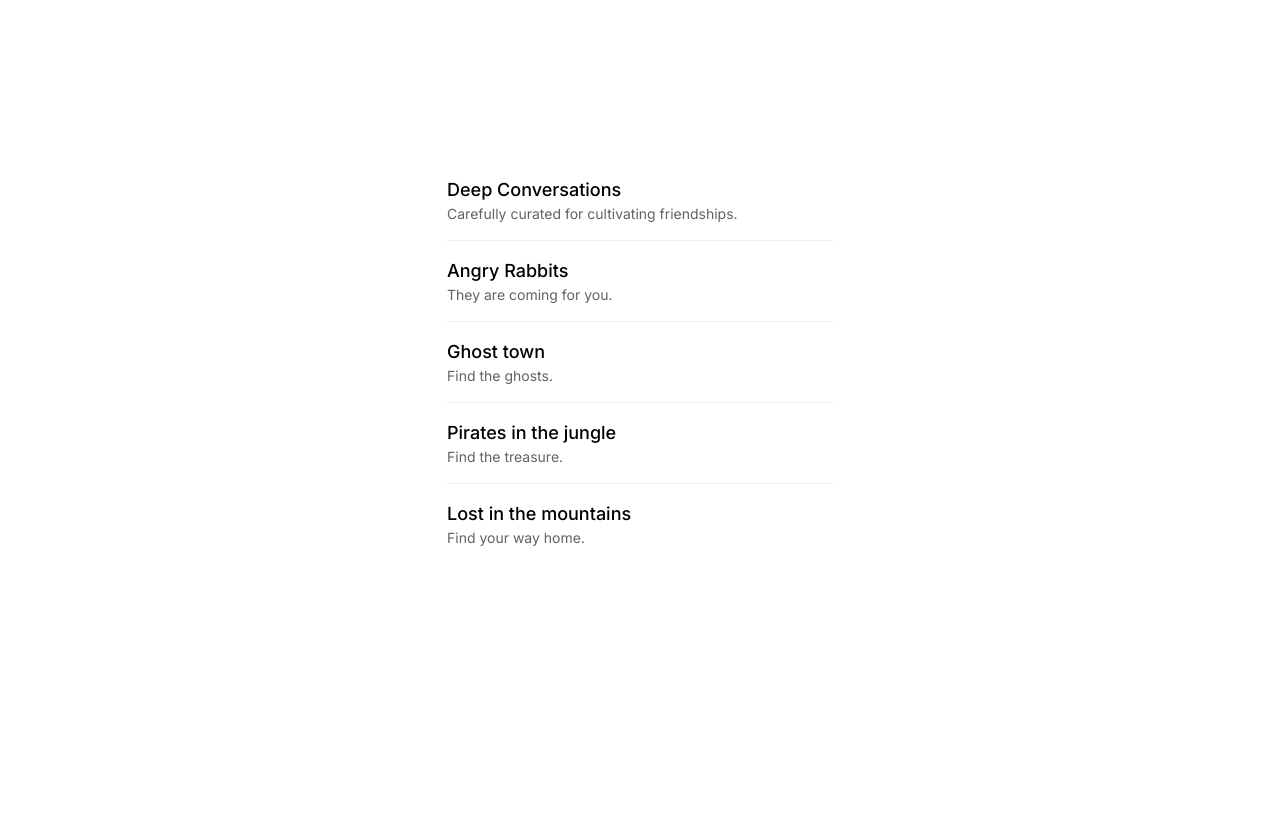
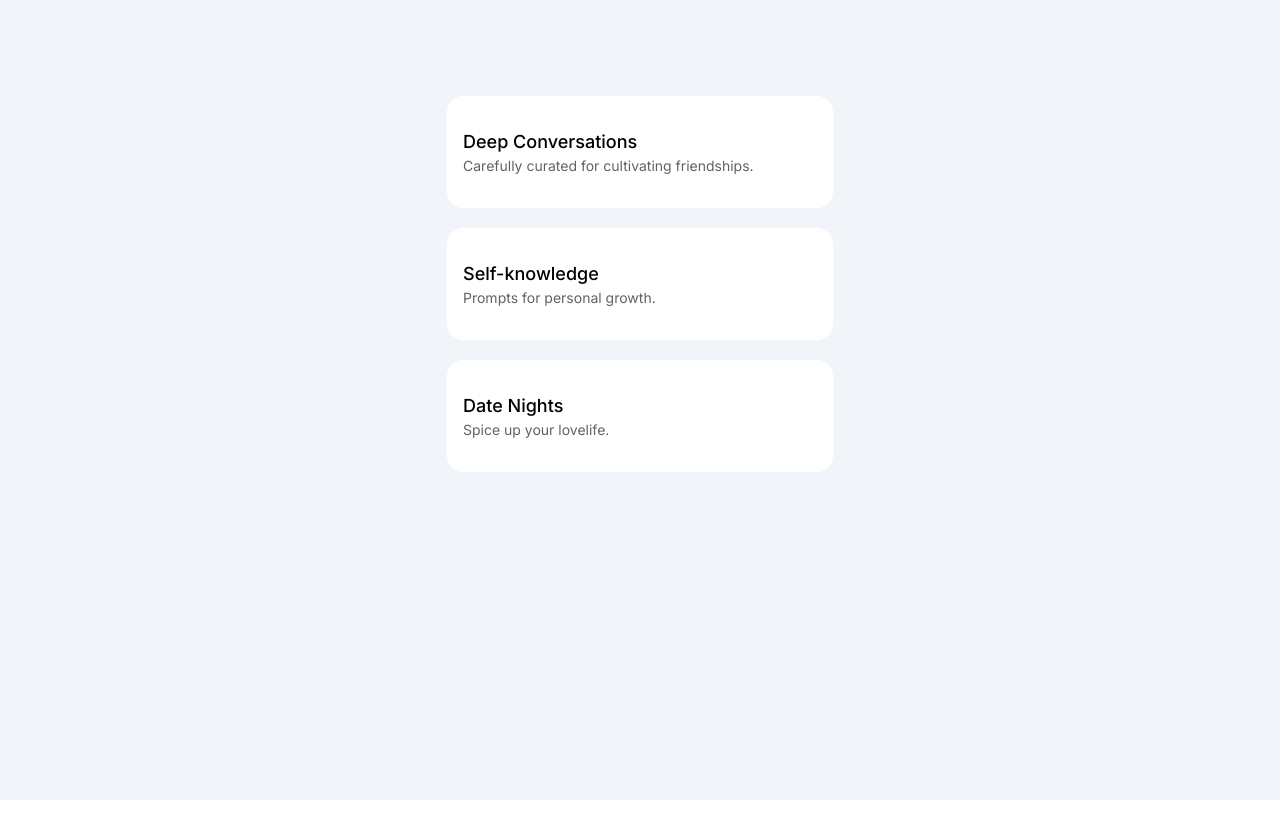
Before and after one commit to malikpiara/earnest, a Next.js app: page / in a window 1280 px wide. After the commit the page ends 800 px from the top, so only its background shows below. Built offline with nearby package versions, Linux system fonts and the light colour scheme.

Commit message:
Started styling list items to make them look like cards.

```diff
--- a/app/globals.css
+++ b/app/globals.css
@@ -75,24 +75,12 @@
     }
   }
 
-
-.list {
-  position: relative;
-  display: flex;
-  width: 100%;
-  flex-direction: column;
-  align-items: center;
-  padding: 0;
-  margin: 48px 0;
-}
-
 .list li {
   display: flex;
   width: 386px;
   cursor: pointer;
   align-items: center;
   gap: 16px;
-  padding: 0;
 }
 
 .game-wrapper {
@@ -100,7 +88,6 @@
   flex-grow: 1;
   align-items: center;
   justify-content: space-between;
-  border-bottom: 1px solid #d4d6d861;
 }
 
 .list li:last-of-type .game-wrapper {
@@ -125,15 +112,6 @@
 .game-description {
   font-size: 14px;
   color: #63635d;
-}
-
-.button {
-  border-radius: 9999px;
-  background: #f1f0ef;
-  padding: 4px 12px;
-  font-size: 12px;
-  font-weight: 600;
-  color: #007aff;
 }
 
 .active-game {
--- a/app/page.js
+++ b/app/page.js
@@ -3,7 +3,7 @@ import SharedLayout from "@/components/sharedLayout";
 
 export default function Home() {
   return (
-    <main className="flex min-h-screen flex-col items-center m-4 md:p-24 gap-6">
+    <main className="flex min-h-screen flex-col items-center  md:p-24 gap-6 bg-slate-100">
 
 
       <SharedLayout/>
--- a/components/sharedLayout.js
+++ b/components/sharedLayout.js
@@ -1,6 +1,7 @@
 'use client';
 import { useEffect, useState } from "react";
 import { motion, AnimatePresence } from "framer-motion";
+import { X } from "lucide-react";
 
 export default function SharedLayout() {
   const [activeGame, setActiveGame] = useState(null);
@@ -30,11 +31,10 @@ export default function SharedLayout() {
       </AnimatePresence>
       <AnimatePresence>
         {activeGame ? (
-          <div className="active-game">
+          <div className="active-game rounded-none">
             <motion.div
               layoutId={`card-${activeGame.title}`}
               className="inner"
-              style={{ borderRadius: 0 }}
             >
               <div className="header">
 
@@ -56,8 +56,9 @@ export default function SharedLayout() {
                   <motion.button
                     layoutId={`button-${activeGame.title}`}
                     className="button"
+                    onClick={()=> setActiveGame(null)}
                   >
-                    X
+                    <X/>
                   </motion.button>
                 </div>
               </div>
@@ -74,13 +75,14 @@ export default function SharedLayout() {
           </div>
         ) : null}
       </AnimatePresence>
-      <ul className="list">
+      <ul className="list gap-5 flex flex-col w-fit items-center">
         {GAMES.map((game) => (
           <motion.li
+          whileTap={{ scale: 0.98 }}
             layoutId={`card-${game.title}`}
             key={game.title}
             onClick={() => setActiveGame(game)}
-            style={{ borderRadius: 8 }}
+            className="bg-white rounded-2xl p-4"
           >
 
             <div className="game-wrapper">
@@ -117,36 +119,19 @@ const GAMES = [
       "https://animations-on-the-web-git-how-i-use-3066e1-emilkowalski-s-team.vercel.app/how-i-use-framer-motion/how-i-code-animations/space.png",
   },
   {
-    title: "Angry Rabbits",
-    description: "They are coming for you.",
+    title: "Self-knowledge",
+    description: "Prompts for personal growth.",
     longDescription:
       "The rabbits are angry and they are coming for you. You have to defend yourself with your carrot gun. The game is not simple, you have to be fast and accurate to survive.",
     image:
       "https://animations-on-the-web-git-how-i-use-3066e1-emilkowalski-s-team.vercel.app/how-i-use-framer-motion/how-i-code-animations/rabbit.png",
   },
   {
-    title: "Ghost town",
-    description: "Find the ghosts.",
+    title: "Date Nights",
+    description: "Spice up your lovelife.",
     longDescription:
       "You are in a ghost town and you have to find the ghosts. But be careful, they are dangerous.",
     image:
       "https://animations-on-the-web-git-how-i-use-3066e1-emilkowalski-s-team.vercel.app/how-i-use-framer-motion/how-i-code-animations/ghost.webp",
   },
-  {
-    title: "Pirates in the jungle",
-    description: "Find the treasure.",
-    longDescription:
-      "You are a pirate and you have to find the treasure in the jungle. But be careful, there are traps and wild animals.",
-    image:
-      "https://animations-on-the-web-git-how-i-use-3066e1-emilkowalski-s-team.vercel.app/how-i-use-framer-motion/how-i-code-animations/pirate.png",
-  },
-
-  {
-    title: "Lost in the mountains",
-    description: "Find your way home.",
-    longDescription:
-      "You are lost in the mountains and you have to find your way home. But be careful, there are dangerous animals and you can get lost.",
-    image:
-      "https://animations-on-the-web-git-how-i-use-3066e1-emilkowalski-s-team.vercel.app/how-i-use-framer-motion/how-i-code-animations/boy.webp",
-  },
 ];
```
